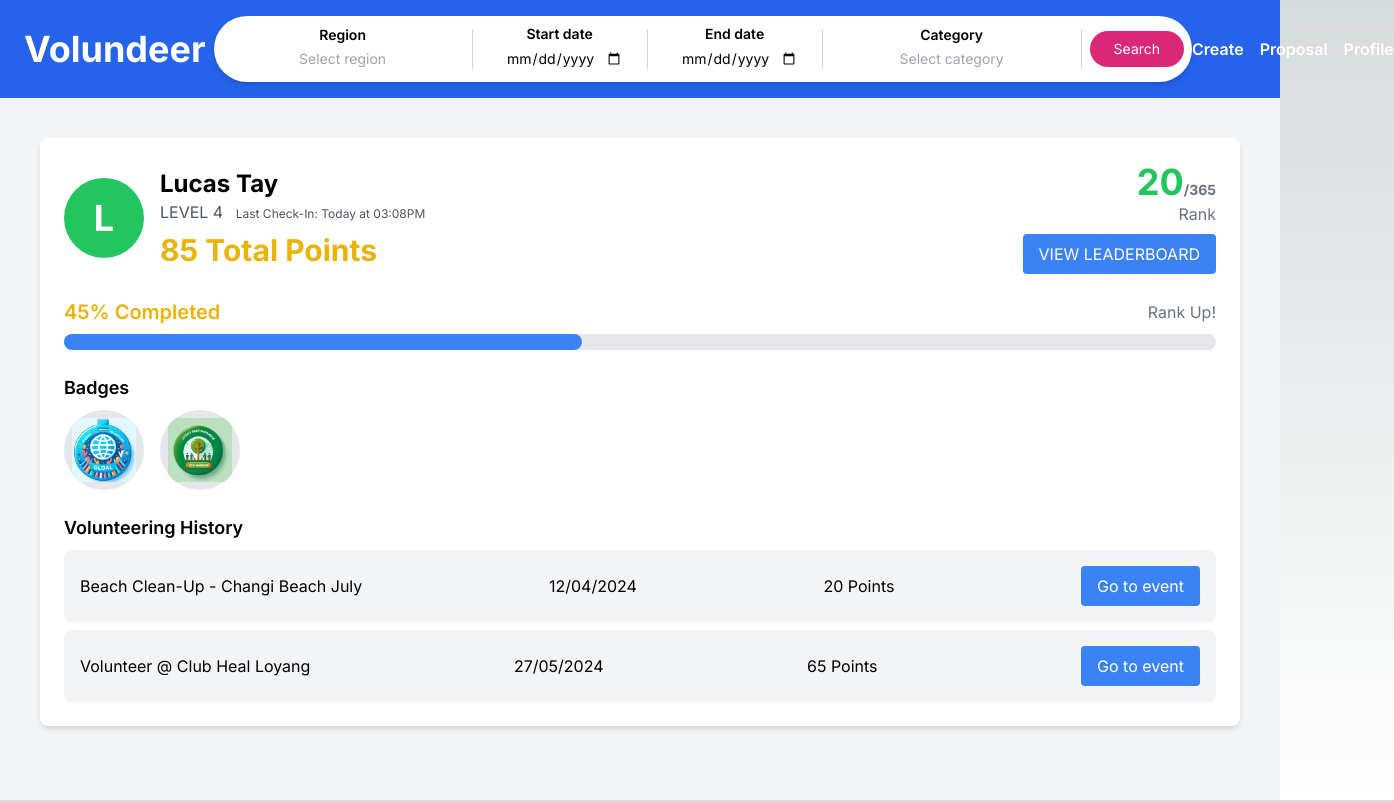
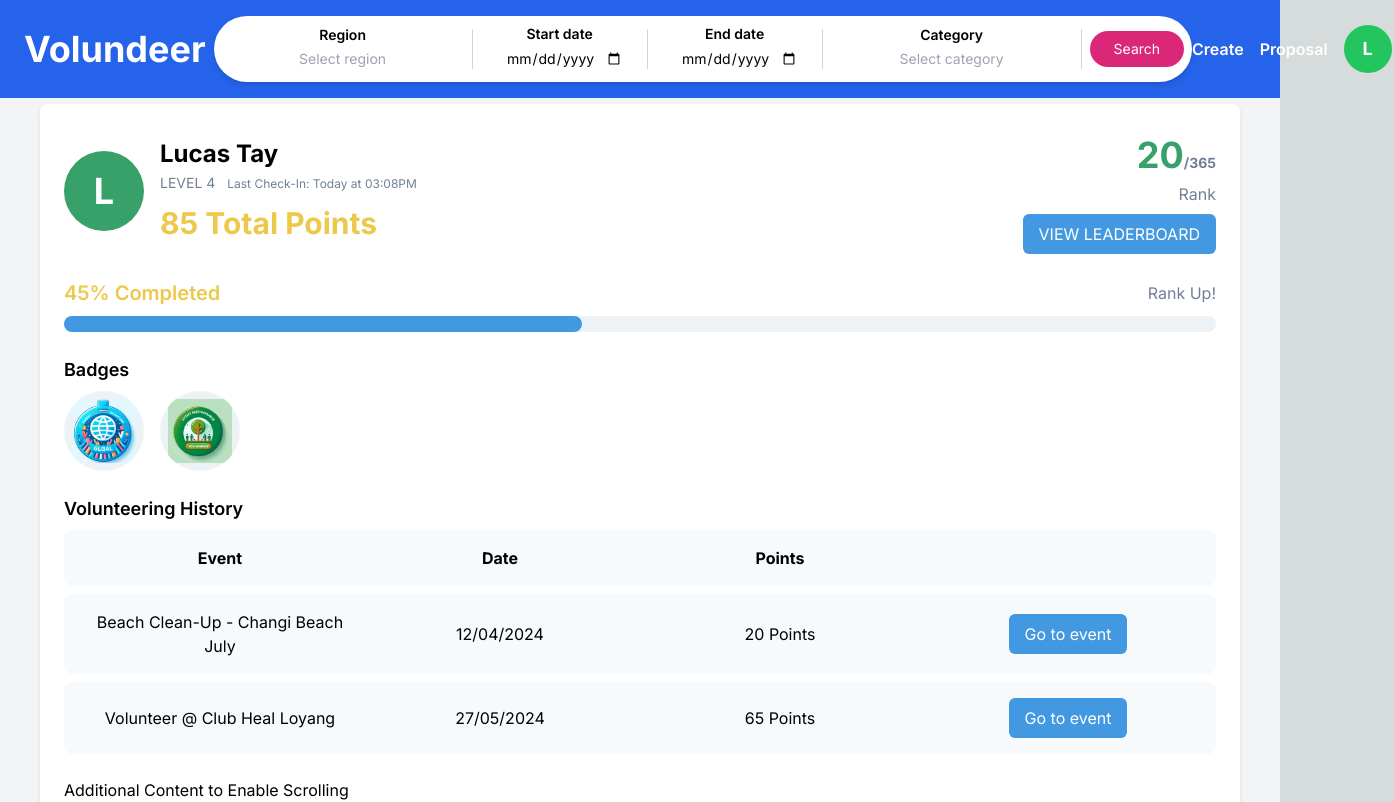
Before and after one commit to lucastey/volundeer, a Next.js app: page /profile in a window 1280 px wide. Shown: the top 802 px of the page, 1394 px wide, since content can reach past the window. Built offline with nearby package versions, Linux system fonts and the light colour scheme.

Commit message:
minor updates

```diff
--- a/app/components/layout.tsx
+++ b/app/components/layout.tsx
@@ -1,4 +1,4 @@
-// components/Layout.tsx
+// app/components/layout.tsx
 import React from 'react';
 import Head from 'next/head';
 import Navbar from './navbar';
@@ -13,7 +13,7 @@ const Layout = ({ children }: { children: React.ReactNode }) => {
                 <link rel="icon" href="/favicon.ico" />
             </Head>
             <Navbar />
-            <main className="container mx-auto flex-1 p-4">
+            <main className="container mx-auto flex-1 p-4 pt-20">
                 {children}
             </main>
             <Footer />
--- a/app/components/navbar.tsx
+++ b/app/components/navbar.tsx
@@ -1,3 +1,4 @@
+// app/components/navbar.tsx
 "use client";
 import React, { useState } from 'react';
 import Link from 'next/link';
@@ -20,7 +21,7 @@ const Navbar = () => {
   const categories = ["Environmental", "Elderly", "Children"];
 
   return (
-    <header className="bg-blue-600 text-white p-4">
+    <header className="bg-blue-600 text-white p-4 fixed top-0 left-0 right-0 z-50">
       <nav className="container mx-auto flex justify-between items-center">
         <div className="flex-1 flex justify-center">
           <Link href="/" className="text-4xl font-bold p-2">Volundeer</Link>
@@ -59,7 +60,7 @@ const Navbar = () => {
                       }}
                       className="px-4 py-2 hover:bg-gray-200 cursor-pointer text-center"
                     >
-                      Im flexible
+                      I'm flexible
                     </li>
                   </ul>
                 )}
@@ -126,10 +127,14 @@ const Navbar = () => {
             </button>
           </div>
         </div>
-        <div className="flex-1 flex justify-center space-x-4">
+        <div className="flex-1 flex justify-center space-x-4 items-center">
           <Link href="/create" className="text-base font-semibold">Create</Link>
           <Link href="/proposal" className="text-base font-semibold">Proposal</Link>
-          <Link href="/profile" className="text-base font-semibold">Profile</Link>
+          <Link href="/profile" className="text-base font-semibold flex items-center">
+            <div className="bg-green-500 text-white rounded-full h-12 w-12 flex items-center justify-center text-lg font-bold">
+              L
+            </div>
+          </Link>
         </div>
       </nav>
     </header>
--- a/app/components/profileLayout.tsx
+++ b/app/components/profileLayout.tsx
@@ -1,12 +1,10 @@
-import React from "react";
-import Head from "next/head";
-import Navbar from "./navbar";
+// app/components/profileLayout.tsx
+import React from 'react';
+import Head from 'next/head';
+import Navbar from './navbar';
+import Footer from './footer';
 
-interface LayoutProps {
-  children: React.ReactNode;
-}
-
-const Layout: React.FC<LayoutProps> = ({ children }) => {
+const ProfileLayout = ({ children }: { children: React.ReactNode }) => {
     return (
         <div className="min-h-screen flex flex-col bg-gray-100">
             <Head>
@@ -15,9 +13,12 @@ const Layout: React.FC<LayoutProps> = ({ children }) => {
                 <link rel="icon" href="/favicon.ico" />
             </Head>
             <Navbar />
-      <main className="container mx-auto flex-1 p-4">{children}</main>
+            <main className="container mx-auto flex-1 p-4 pt-20">
+                {children}
+            </main>
+            <Footer />
         </div>
     );
-};
+}
 
-export default Layout;
+export default ProfileLayout;
--- a/app/page.tsx
+++ b/app/page.tsx
@@ -22,7 +22,7 @@ const events = [
   },
   {
     id: 3,
-    name: "Volunteers for National Family Festival @ Punggol One",
+    name: "National Family Festival",
     organization: "Centre for Fathering Ltd",
     spots: "10 spots left",
     image: "/images/event3.jpg",
@@ -91,7 +91,7 @@ const HomePage = () => {
                   </span>
                 </div>
                 <p className="text-gray-600">{event.organization}</p>
-                <p className="px-2 py-1 text-sm rounded-full bg-green-200 text-black border border-green-500 mt-2">{event.tag}</p>
+                <p className="inline-block px-2 py-1 text-sm rounded-full bg-green-200 text-black border border-green-500 mt-2">{event.tag}</p>
               </div>
             </div>
           </Link>
--- /dev/null
+++ b/app/profile/ProfilePage.module.css
@@ -0,0 +1,211 @@
+/* ProfilePage.module.css */
+
+.profileContainer {
+    background-color: white;
+    box-shadow: 0 2px 4px rgba(0, 0, 0, 0.1);
+    border-radius: 0.5rem;
+    padding: 1.5rem;
+    margin: 1.5rem;
+  }
+
+  .header {
+    display: flex;
+    justify-content: space-between;
+    align-items: center;
+    margin-bottom: 1.5rem;
+  }
+
+  .profileInfo {
+    display: flex;
+    align-items: center;
+  }
+
+  .profileAvatar {
+    background-color: #38a169;
+    color: white;
+    border-radius: 50%;
+    height: 5rem;
+    width: 5rem;
+    display: flex;
+    align-items: center;
+    justify-content: center;
+    font-size: 2.25rem;
+    font-weight: bold;
+  }
+
+  .profileDetails {
+    margin-left: 1rem;
+  }
+
+  .profileName {
+    font-size: 1.5rem;
+    font-weight: bold;
+    color: black;
+  }
+
+  .profileLevel {
+    color: #718096;
+    font-size: 0.875rem;
+  }
+
+  .profilePoints {
+    color: #ecc94b;
+    font-size: 1.875rem;
+    font-weight: bold;
+    margin-top: 0.5rem;
+  }
+
+  .rankSection {
+    text-align: right;
+  }
+
+  .rankNumber {
+    color: #38a169;
+    font-size: 2.25rem;
+    font-weight: bold;
+  }
+
+  .rankFraction {
+    color: #718096;
+    font-size: 0.875rem;
+  }
+
+  .rankLabel {
+    color: #718096;
+  }
+
+  .leaderboardButton {
+    background-color: #4299e1;
+    color: white;
+    padding: 0.5rem 1rem;
+    border-radius: 0.375rem;
+    margin-top: 0.5rem;
+  }
+
+  .progressSection {
+    margin-bottom: 1.5rem;
+  }
+
+  .progressInfo {
+    display: flex;
+    justify-content: space-between;
+    align-items: center;
+  }
+
+  .progressText {
+    color: #ecc94b;
+    font-size: 1.25rem;
+    font-weight: 600;
+  }
+
+  .progressLabel {
+    color: #718096;
+  }
+
+  .progressBarContainer {
+    width: 100%;
+    background-color: #edf2f7;
+    height: 1rem;
+    border-radius: 0.5rem;
+    margin-top: 0.5rem;
+  }
+
+  .progressBar {
+    background-color: #4299e1;
+    height: 1rem;
+    border-radius: 0.5rem;
+  }
+
+  .badgesSection {
+    margin-bottom: 1.5rem;
+  }
+
+  .badgesTitle {
+    font-size: 1.125rem;
+    font-weight: 600;
+    color: black;
+    margin-bottom: 0.5rem;
+  }
+
+  .badgesContainer {
+    display: flex;
+    gap: 1rem;
+  }
+
+  .badge {
+    background-color: #edf2f7;
+    padding: 0.5rem;
+    border-radius: 50%;
+    height: 5rem;
+    width: 5rem;
+    display: flex;
+    align-items: center;
+    justify-content: center;
+    overflow: hidden;
+  }
+
+  .badgeImage {
+    object-fit: cover;
+    height: 100%;
+    width: 100%;
+  }
+
+  .historySection {
+    margin-bottom: 1.5rem;
+  }
+
+  .historyTitle {
+    font-size: 1.125rem;
+    font-weight: 600;
+    color: black;
+    margin-bottom: 0.5rem;
+  }
+
+  .historyHeader,
+  .historyItem {
+    display: flex;
+    justify-content: space-between;
+    align-items: center;
+    background-color: #f7fafc;
+    padding: 1rem;
+    border-radius: 0.5rem;
+    margin-bottom: 0.5rem;
+  }
+
+  .historyHeader {
+    font-weight: bold;
+  }
+
+  .historyContent {
+    display: flex;
+    justify-content: space-between;
+    align-items: center;
+    color: black;
+    width: 100%;
+  }
+
+  .historyDetails {
+    display: flex;
+    justify-content: space-between;
+    width: 100%;
+  }
+
+  .historyDate,
+  .historyEvent,
+  .historyPoints,
+  .historyButton {
+    display: flex;
+    justify-content: center;
+    flex: 1;
+    text-align: center;
+    color: black; /* Ensure text color is black */
+  }
+
+  .eventButton {
+    background-color: #4299e1;
+    color: white;
+    padding: 0.5rem 1rem;
+    border-radius: 0.375rem;
+    margin-left: 1rem;
+    flex-shrink: 0;
+  }
--- a/app/profile/page.tsx
+++ b/app/profile/page.tsx
@@ -1,6 +1,8 @@
+// components/ProfilePage.tsx
 import React from "react";
 import Head from "next/head";
 import Layout from "../components/profileLayout";
+import styles from "./ProfilePage.module.css";
 
 const ProfilePage: React.FC = () => {
   return (
@@ -8,86 +10,90 @@ const ProfilePage: React.FC = () => {
       <Head>
         <title>Profile</title>
       </Head>
-      <div className="bg-white shadow-md rounded-lg p-6 m-6">
-        <div className="flex justify-between items-center mb-6">
-          <div className="flex items-center">
-            <div className="bg-green-500 text-white rounded-full h-20 w-20 flex items-center justify-center text-4xl font-bold">
-              L
-            </div>
-            <div className="ml-4">
-              <h1 className="text-2xl font-bold text-black">Lucas Tay</h1>
-              <p className="text-gray-600">
+      <div className={styles.profileContainer}>
+        <div className={styles.header}>
+          <div className={styles.profileInfo}>
+            <div className={styles.profileAvatar}>L</div>
+            <div className={styles.profileDetails}>
+              <h1 className={styles.profileName}>Lucas Tay</h1>
+              <p className={styles.profileLevel}>
                 LEVEL 4{" "}
                 <span className="ml-2 text-xs">Last Check-In: Today at 03:08PM</span>
               </p>
-              <p className="text-yellow-500 text-3xl font-bold mt-2">
-                85 Total Points
-              </p>
+              <p className={styles.profilePoints}>85 Total Points</p>
             </div>
           </div>
-          <div className="text-right">
-            <p className="text-green-500 text-4xl font-bold">20<span className="text-gray-500 text-sm">/365</span></p>
-            <p className="text-gray-500">Rank</p>
-            <button className="bg-blue-500 text-white px-4 py-2 rounded mt-2">
-              VIEW LEADERBOARD
-            </button>
+          <div className={styles.rankSection}>
+            <p className={styles.rankNumber}>
+              20<span className={styles.rankFraction}>/365</span>
+            </p>
+            <p className={styles.rankLabel}>Rank</p>
+            <button className={styles.leaderboardButton}>VIEW LEADERBOARD</button>
           </div>
         </div>
-        <div className="mb-6">
-          <div className="flex items-center justify-between">
-            <p className="text-yellow-500 text-xl font-semibold">
-              45% Completed
-            </p>
-            <p className="text-gray-500">Rank Up!</p>
+        <div className={styles.progressSection}>
+          <div className={styles.progressInfo}>
+            <p className={styles.progressText}>45% Completed</p>
+            <p className={styles.progressLabel}>Rank Up!</p>
           </div>
-          <div className="w-full bg-gray-200 h-4 rounded-full mt-2">
+          <div className={styles.progressBarContainer}>
             <div
-              className="bg-blue-500 h-4 rounded-full"
+              className={styles.progressBar}
               style={{ width: "45%" }}
             ></div>
           </div>
         </div>
-        <div className="mb-6">
-          <h2 className="text-lg font-semibold mb-2 text-black">Badges</h2>
-          <div className="flex space-x-4">
-            <div className="bg-gray-200 p-2 rounded-full h-20 w-20 flex items-center justify-center overflow-hidden">
+        <div className={styles.badgesSection}>
+          <h2 className={styles.badgesTitle}>Badges</h2>
+          <div className={styles.badgesContainer}>
+            <div className={styles.badge}>
               <img
                 src="/images/badge1.png"
                 alt="Global Volunteer Badge"
-                className="object-cover h-full w-full"
+                className={styles.badgeImage}
               />
             </div>
-            <div className="bg-gray-200 p-2 rounded-full h-20 w-20 flex items-center justify-center overflow-hidden">
+            <div className={styles.badge}>
               <img
                 src="/images/badge2.png"
                 alt="Eco Warrior Badge"
-                className="object-cover h-full w-full"
+                className={styles.badgeImage}
               />
             </div>
           </div>
         </div>
-        <div>
-          <h2 className="text-lg font-semibold mb-2 text-black">Volunteering History</h2>
-          <div className="bg-gray-100 p-4 rounded-lg mb-2">
-            <div className="flex justify-between items-center text-black">
-              <p>Beach Clean-Up - Changi Beach July</p>
-              <p>12/04/2024</p>
-              <p>20 Points</p>
-              <button className="bg-blue-500 text-white px-4 py-2 rounded">
-                Go to event
-              </button>
+        <div className={styles.historySection}>
+          <h2 className={styles.historyTitle}>Volunteering History</h2>
+          <div className={styles.historyHeader}>
+            <div className={styles.historyEvent}>Event</div>
+            <div className={styles.historyDate}>Date</div>
+            <div className={styles.historyPoints}>Points</div>
+            <div className={styles.historyButton}></div>
+          </div>
+          <div className={styles.historyItem}>
+            <div className={styles.historyEvent}>Beach Clean-Up - Changi Beach July</div>
+            <div className={styles.historyDate}>12/04/2024</div>
+            <div className={styles.historyPoints}>20 Points</div>
+            <div className={styles.historyButton}>
+              <button className={styles.eventButton}>Go to event</button>
             </div>
           </div>
-          <div className="bg-gray-100 p-4 rounded-lg">
-            <div className="flex justify-between items-center text-black">
-              <p>Volunteer @ Club Heal Loyang</p>
-              <p>27/05/2024</p>
-              <p>65 Points</p>
-              <button className="bg-blue-500 text-white px-4 py-2 rounded">
-                Go to event
-              </button>
+          <div className={styles.historyItem}>
+            <div className={styles.historyEvent}>Volunteer @ Club Heal Loyang</div>
+            <div className={styles.historyDate}>27/05/2024</div>
+            <div className={styles.historyPoints}>65 Points</div>
+            <div className={styles.historyButton}>
+              <button className={styles.eventButton}>Go to event</button>
             </div>
           </div>
+        </div>
+
+        {/* Add dummy content for scrolling */}
+        <div className={styles.dummyContent}>
+          <p>Additional Content to Enable Scrolling</p>
+          {[...Array(20)].map((_, index) => (
+            <p key={index}>This is dummy content line {index + 1}.</p>
+          ))}
         </div>
       </div>
     </Layout>
```
Lines whose indentation alone changed are shown as unchanged.
